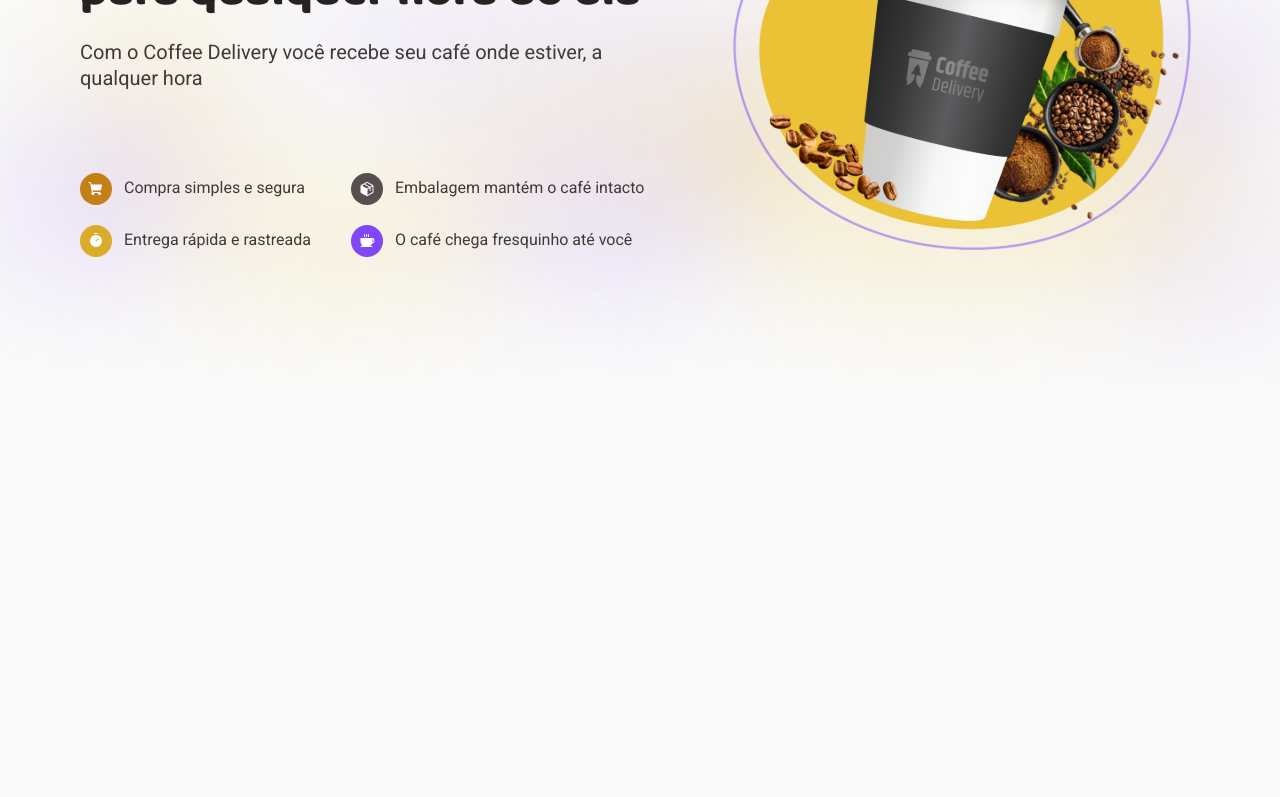
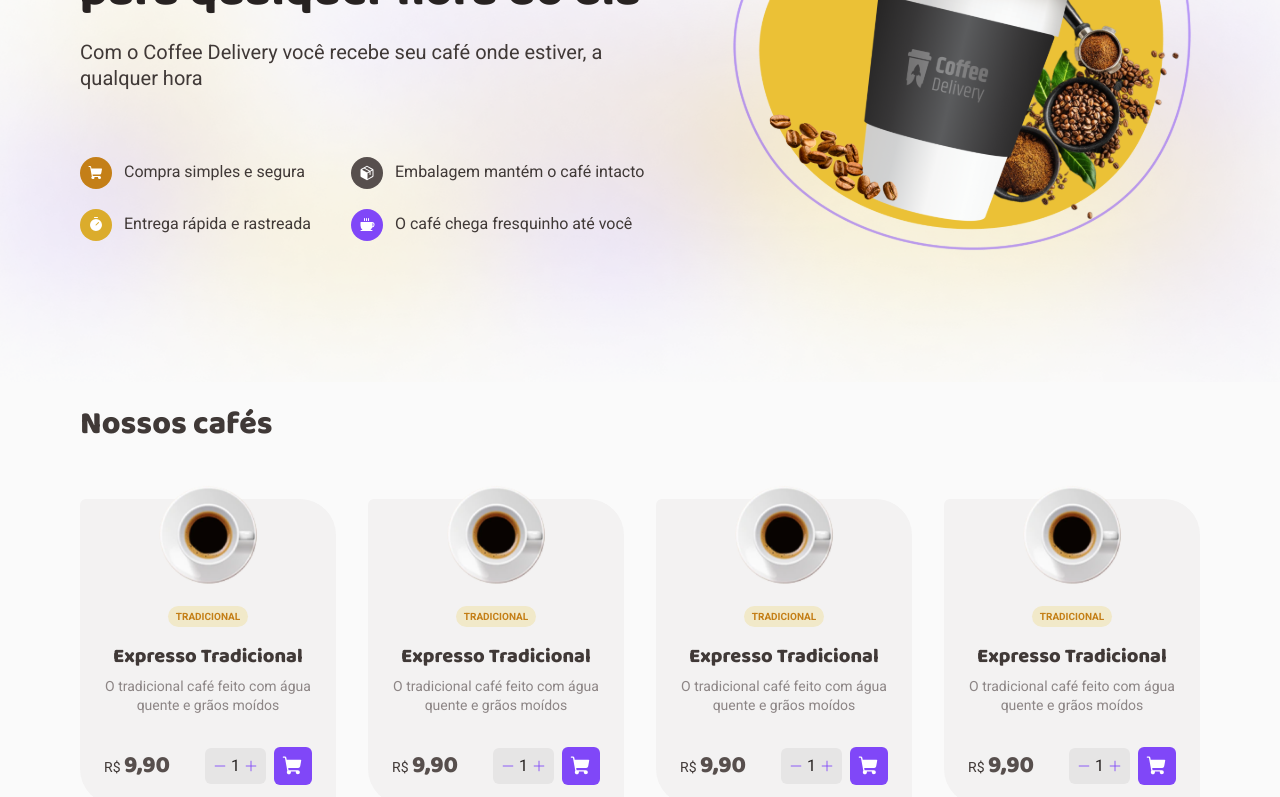
Before and after one commit to ViniciusHack/coffe_delivery, a React (Vite) app: page / in a window 1280 px wide. Shown: the part 300-1097 px from the top of the page. Before the commit the page ends 800 px from the top, so only its background shows below. Built offline with nearby package versions, Linux system fonts and the light colour scheme.

Commit message:
feat: Coffee List

```diff
--- /dev/null
+++ b/src/components/Coffees/CoffeeItem/index.tsx
@@ -0,0 +1,34 @@
+import { Minus, Plus } from "phosphor-react";
+import Express from '../../../assets/coffee_express.svg';
+import { Button } from "../../Button";
+import { Actions, Amount, Badge, CoffeeItemContainer, Footer, ImageBox } from "./styles";
+
+export function CoffeeItem() {
+  return (
+    <CoffeeItemContainer>
+      <ImageBox>
+        <img src={Express} />
+      </ImageBox>
+      <Badge>
+        Tradicional
+      </Badge>
+      <h3>Expresso Tradicional</h3>
+      <p>O tradicional café feito com água quente e grãos moídos</p>
+      <Footer>
+        <span>R${" "}<strong>9,90</strong></span>
+        <Actions>
+        <Amount>
+          <button>
+            <Minus size={14} />
+          </button>
+          <span>{1}</span>
+          <button>
+            <Plus size={14} />
+          </button>
+        </Amount>
+        <Button mainColor="purple" size="md" variant="default" icon={{ name: "ShoppingCart", weight: 'fill' }}  />
+      </Actions>
+      </Footer>
+    </CoffeeItemContainer>
+  )
+}
--- /dev/null
+++ b/src/components/Coffees/CoffeeItem/styles.ts
@@ -0,0 +1,86 @@
+import styled from 'styled-components';
+
+export const CoffeeItemContainer = styled.div`
+  padding: 0 1.25rem 1.25rem;
+  text-align: center;
+  width: 16rem;
+  background-color: ${props => props.theme['base-200']};
+  border-radius: 6px 36px;
+
+  h3 {
+    font-size: 1.25rem;
+    padding-bottom: .5rem;
+  }
+
+  p {
+    padding-bottom: 2.0625rem;
+    color: ${props => props.theme['base-600']};
+    font-size: .875rem;
+  }
+`;
+
+export const ImageBox = styled.div`
+  position: relative;
+  bottom: 14px;
+`
+
+export const Badge = styled.div`
+  background-color: ${props => props.theme['primary-100']};
+  color: ${props => props.theme['primary-700']};
+  text-transform: uppercase;
+  padding: .25rem .5rem;
+  border-radius: 100px;
+  margin: .075rem 0 1rem 0;
+  display: inline-block;
+
+  font-weight: bold;
+  font-size: 0.625rem;
+`
+
+export const Footer = styled.footer`
+  display: flex;
+  align-items: center;
+  justify-content: space-between;
+  padding: 0 .25rem;
+
+  > span {
+    font-size: 0.875rem;
+  }
+
+  strong {
+    font-size: 1.5rem;
+    font-family: 'Baloo 2';
+    line-height: 1.6;
+    font-weight: 800;
+    color: ${props => props.theme['base-700']};
+  }
+`
+
+export const Actions = styled.div`
+  display: flex;
+  gap: 0.5rem;
+  align-items: center;
+`
+
+export const Amount = styled.div`
+  display: flex;
+  gap: 0.25rem;
+  align-items: center;
+
+  border-radius: 6px;
+  background: ${props => props.theme['base-400']};
+
+  padding: 0.5rem;
+
+  button {
+    display: flex;
+    background: transparent;
+    border: 0;
+    outline: 0;
+    color: ${props => props.theme['secondary-400']};
+  }
+
+  span {
+    color: ${props => props.theme['base-900']}
+  }
+`
--- /dev/null
+++ b/src/components/Coffees/index.tsx
@@ -0,0 +1,18 @@
+import { CoffeeItem } from "./CoffeeItem";
+import { CoffeeList, CoffeesContainer } from "./styles";
+
+export function Coffees() {
+  return (
+    <CoffeesContainer>
+      <h2>Nossos cafés</h2>
+      <CoffeeList>
+        <CoffeeItem />
+        <CoffeeItem />
+        <CoffeeItem />
+        <CoffeeItem />
+        <CoffeeItem />
+        <CoffeeItem />
+      </CoffeeList>
+    </CoffeesContainer>
+  )
+}
--- /dev/null
+++ b/src/components/Coffees/styles.ts
@@ -0,0 +1,19 @@
+import styled from 'styled-components';
+
+export const CoffeesContainer = styled.section`
+  padding-top: 2rem;
+
+  h2 {
+    font-size: 2rem;
+  }
+`;
+
+export const CoffeeList = styled.div`
+  display: flex;
+  column-gap: 2rem;
+  row-gap: 2.5rem;
+  flex-wrap: wrap;
+
+  padding-top: 3.375rem;
+  padding-bottom: 9.8125rem;
+`
--- a/src/components/Hero/styles.ts
+++ b/src/components/Hero/styles.ts
@@ -1,9 +1,10 @@
 import styled from 'styled-components';
 
 export const HeroContainer = styled.section`
-  padding-top: 5.875rem;
   display: flex;
   gap: 3.5rem;
+  padding-top: 5.875rem;
+  padding-bottom: 6.75rem;
 `
 export const Background = styled.div`
   z-index: -1;
@@ -20,7 +21,6 @@ export const Background = styled.div`
 export const LeftContent = styled.div`
   display: flex;
   flex-direction: column;
-  gap: 1rem;
 
   h1 {
     font-size: 3rem;
@@ -29,6 +29,7 @@ export const LeftContent = styled.div`
 
   p {
     font-size: 1.25rem;
+    padding-top: 1rem;
   }
 
 `
--- a/src/pages/Home/index.tsx
+++ b/src/pages/Home/index.tsx
@@ -1,3 +1,4 @@
+import { Coffees } from "../../components/Coffees";
 import { Hero } from "../../components/Hero";
 import { HomeContainer } from "./styles";
 
@@ -5,6 +6,7 @@ export function Home() {
   return (
     <HomeContainer>
       <Hero />
+      <Coffees />
     </HomeContainer>
   );
 }
--- a/src/pages/Home/styles.ts
+++ b/src/pages/Home/styles.ts
@@ -1,5 +1,5 @@
 import styled from 'styled-components';
 
-export const HomeContainer = styled.div`
+export const HomeContainer = styled.main`
 
 `;
```
Also changed, not shown: src/assets/coffee_express.svg (added).
